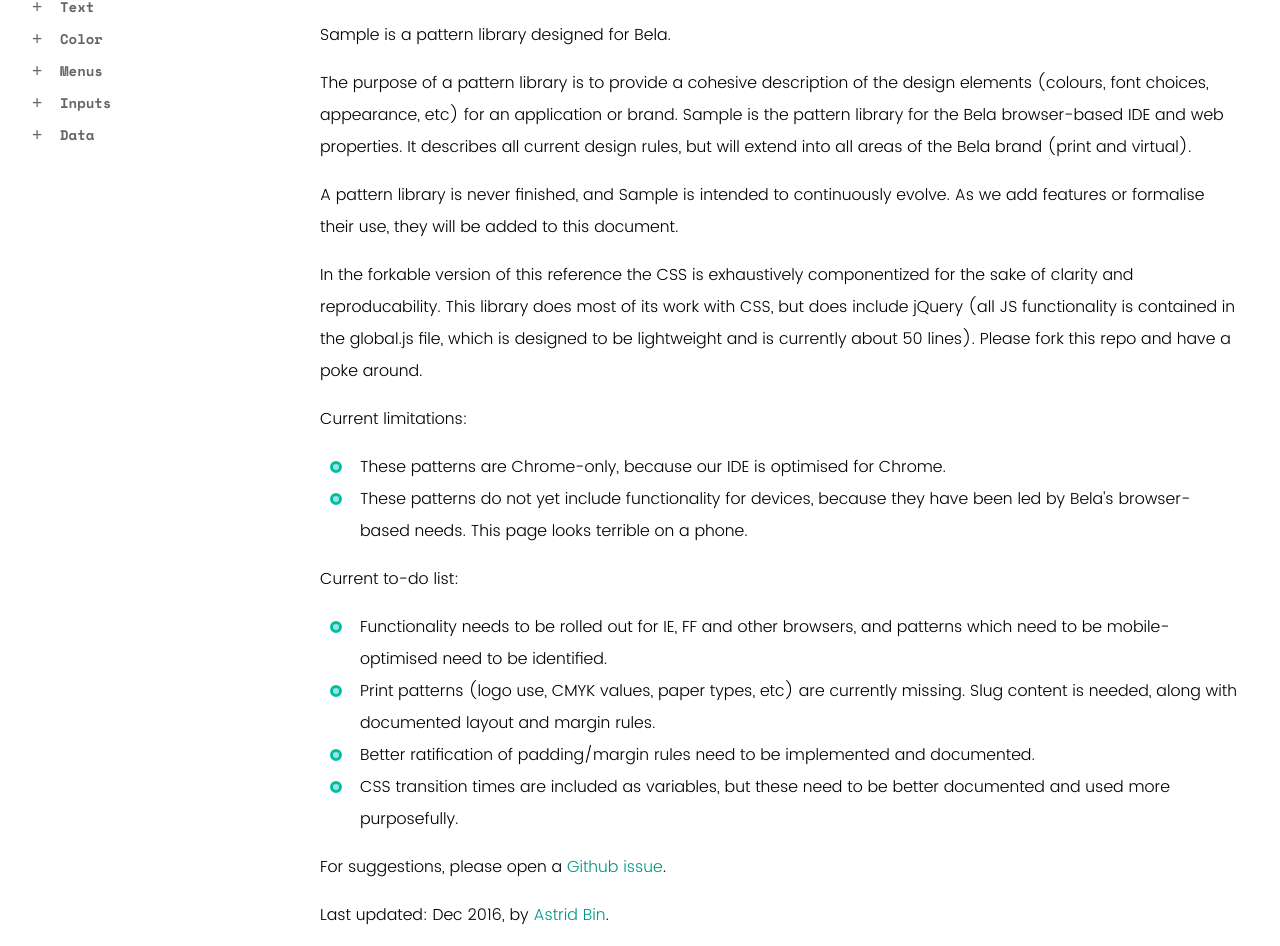
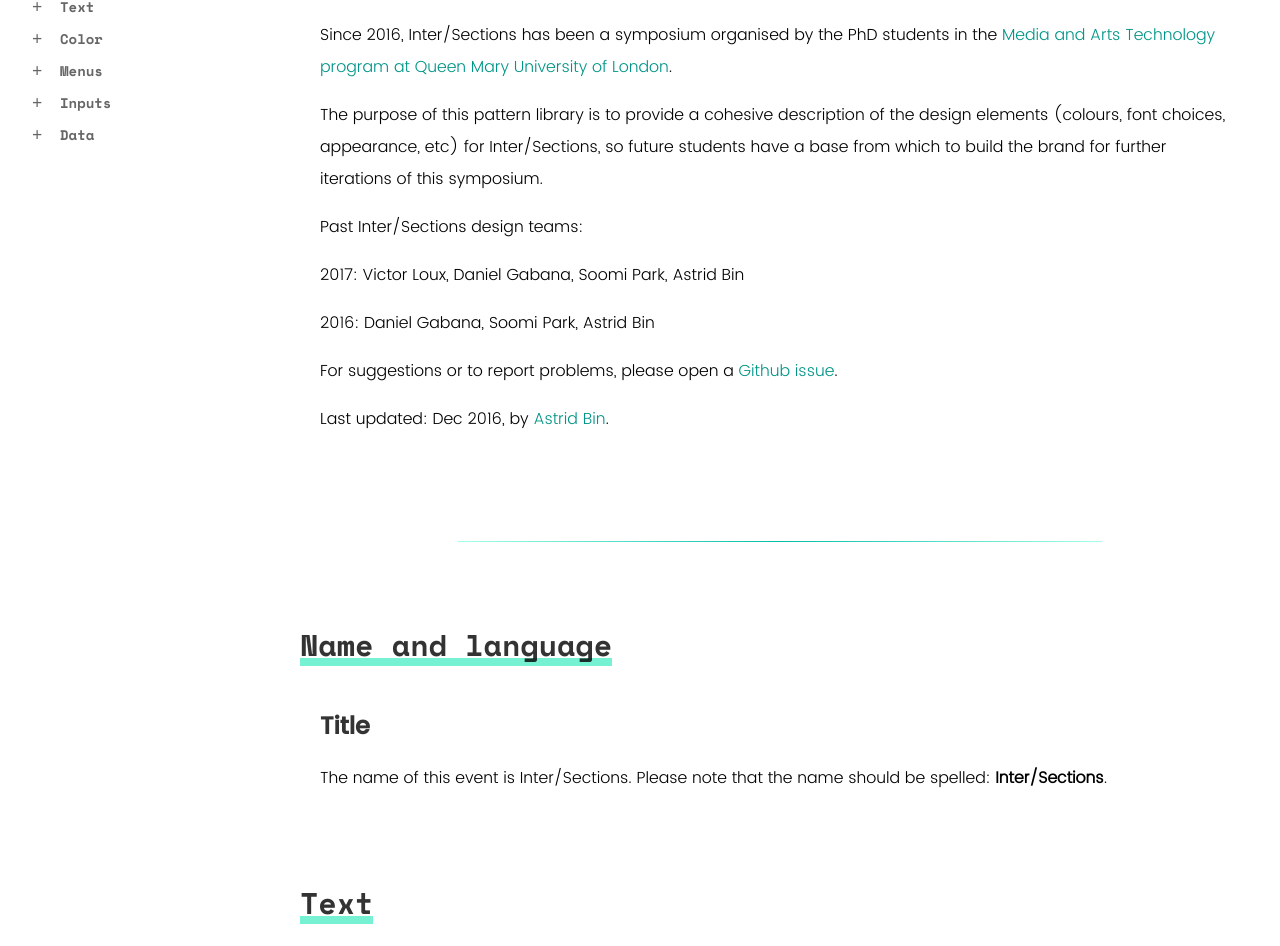
Before and after one commit to mat-intersections/bela_sample, a plain HTML site: page index.html in a window 1280 px wide. Shown: the part 170-1116 px from the top of the page. Drawn offline with Linux system fonts and the light colour scheme.

Commit message:
Some changes on intro section of library and some colour scheme adjustments

```diff
--- a/index.html
+++ b/index.html
@@ -1,6 +1,6 @@
 <html>
 <head>
-<title>Bela Pattern Library</title>
+<title>Design patterns for Inter/Sections</title>
 <link rel="stylesheet" type="text/css" href="styles/patternStyle.css" />
 <link rel="stylesheet" type="text/css" href="styles/font-awesome.min.css" />
 </head>
@@ -8,8 +8,8 @@
 <body>
 
 <div id="hero">
-	<img src="images/logo_notext.png">
-	<span>A pattern library for <a href="http://bela.io"><span></span></a></span>
+	<img src="images/logo_noText.png">
+	<span>A pattern library for </span><a href="http://intersections.io">Inter/Sections</a>
 </div>
 
 <div id="main">
@@ -53,30 +53,16 @@
 
 	<div class="content">
 	<section>
-		<h1>Welcome to Sample.<span id="intro" class="positioner"></span></h1>
-		<p>Sample is a pattern library designed for Bela.</p>
-		<p>The purpose of a pattern library is to provide a cohesive description of the design elements (colours, font choices, appearance, etc) for an application or brand. Sample is the pattern library for the Bela browser-based IDE and web properties. It describes all current design rules, but will extend into all areas of the Bela brand (print and virtual).</p>
+		<h1>This is the Inter/Sections design library.<span id="intro" class="positioner"></span></h1>
+		<p>Since 2016, Inter/Sections has been a symposium organised by the PhD students in the <a href='http://mat.qmul.ac.uk'>Media and Arts Technology program at Queen Mary University of London</a>.</p>
 
-		<p>A pattern library is never finished, and Sample is intended to continuously evolve. As we add features or formalise their use, they will be added to this document.</p>
+		<p>The purpose of this pattern library is to provide a cohesive description of the design elements (colours, font choices, appearance, etc) for Inter/Sections, so future students have a base from which to build the brand for further iterations of this symposium.</p>
 
-		<p>In the forkable version of this reference the CSS is exhaustively componentized for the sake of clarity and reproducability. This library does most of its work with CSS, but does include jQuery (all JS functionality is contained in the global.js file, which is designed to be lightweight and is currently about 50 lines). Please fork this repo and have a poke around.</p>
+		<p>Past Inter/Sections design teams:</p>
+		<p>2017: Victor Loux, Daniel Gabana, Soomi Park, Astrid Bin</p>
+		<p>2016: Daniel Gabana, Soomi Park, Astrid Bin</p>
 
-		<p>Current limitations:</p>
-		<ul>
-			<li>These patterns are Chrome-only, because our IDE is optimised for Chrome.</li>
-			<li>These patterns do not yet include functionality for devices, because they have been led by Bela's browser-based needs. This page looks terrible on a phone.</li>
-		</ul>
-
-		<p>Current to-do list:</p>
-		<ul>
-			<li>Functionality needs to be rolled out for IE, FF and other browsers, and patterns which need to be mobile-optimised need to be identified.</li>
-			<li>Print patterns (logo use, CMYK values, paper types, etc) are currently missing. Slug content is needed, along with documented layout and margin rules.</li>
-			<li>Better ratification of padding/margin rules need to be implemented and documented.</li>
-			<li>CSS transition times are included as variables, but these need to be better documented and used more purposefully.</li>
-		</ul>
-		</p>
-
-		<p>For suggestions, please open a <a href="https://github.com/disastrid/bela_patternLibrary/issues">Github issue</a>.</p>
+		<p>For suggestions or to report problems, please open a <a href="https://github.com/disastrid/bela_patternLibrary/issues">Github issue</a>.</p>
 
 		<p>Last updated: Dec 2016, by <a href="http://github.com/disastrid">Astrid Bin</a>.</p>
 	</section>
@@ -84,6 +70,13 @@
 	<hr />
 
 	<section>
+			<h1>Name and language<span id="text" class="positioner"></span></h1>
+			<h2>Title<span id="fonts" class="sub-positioner"></span></h2>
+				<p>The name of this event is Inter/Sections. Please note that the name should be spelled: <strong>Inter/Sections</strong>.</p>
+	</section>
+
+	<section>
+
 			<h1>Text<span id="text" class="positioner"></span></h1>
 			<h2>Fonts<span id="fonts" class="sub-positioner"></span></h2>
 
@@ -111,10 +104,8 @@
 
 	<section>
 		<h1>Color<span id="color" class="positioner"></span></h1>
-			<h2>Bela's base color scheme<span id="base-color" class="sub-positioner"></span></h2>
-				<p>The colour palette is derived from Google's Material palette, though it has been optimised for Bela's unique UI needs.</p>
-
-				<p>This pattern library contains variables for the 5 core teal colours (one parent, one main, three accents), and are used with aplha values with steps of 20%.</p>
+			<h2>Color scheme<span id="base-color" class="sub-positioner"></span></h2>
+				<p>The color scheme for Inter/Sections was developed in 2016, and consists of two color families.
 			<table class="color-table">
 				<tr>
 					<td style="margin-left: -10px"><p>Opacity</p></td>
```
Also changed, not shown: styles/_color-scheme.scss (+4 -8 lines).
